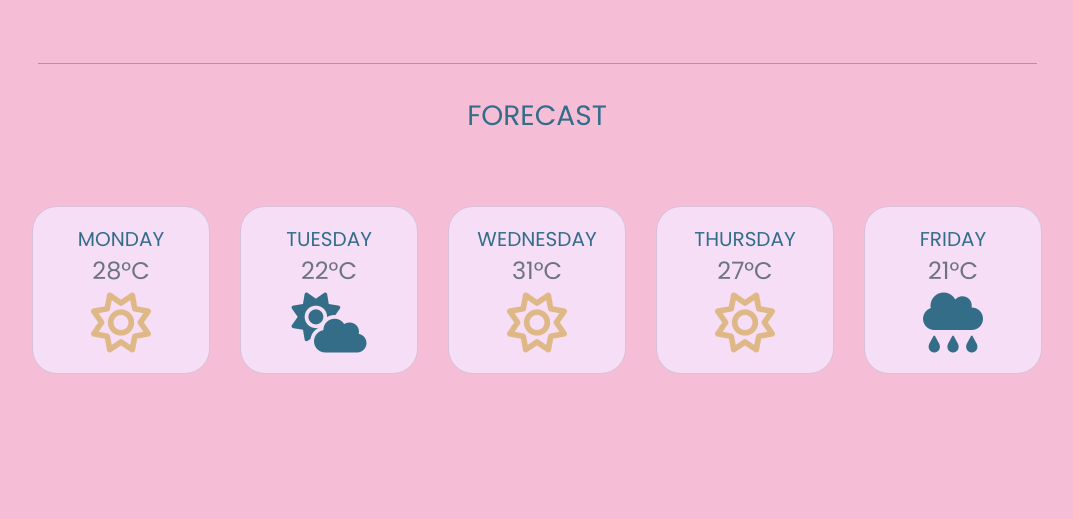
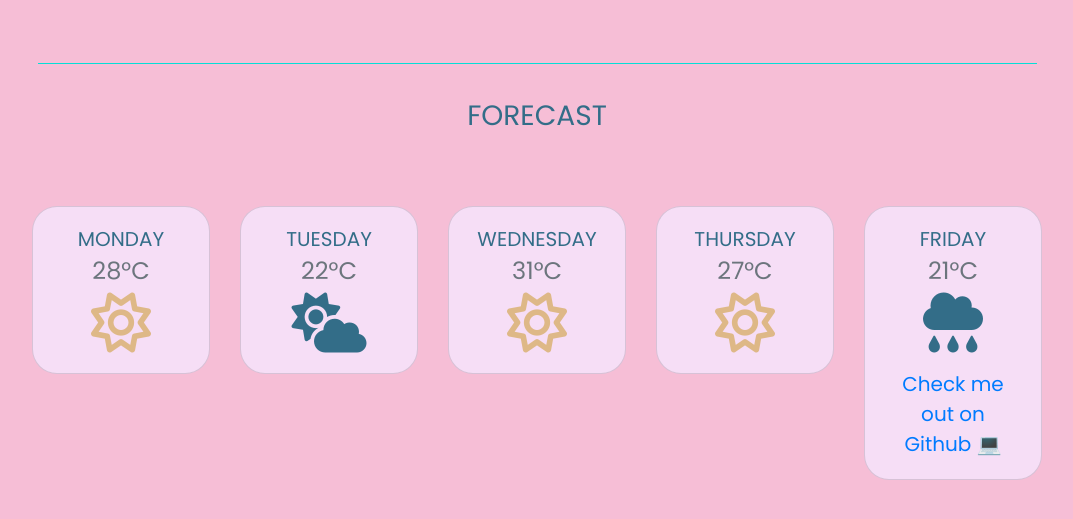
Before and after one commit to forthekellofit/WeatherAppWeek6Challenge, a plain HTML site: page index.html in a window 1280 px wide. Shown: the part 611-1130 px from the top of the page, without its empty margins (103-1176 px from the left). Before the commit the page ends 1035 px from the top, so only its background shows below. Drawn offline with nearby package versions, Linux system fonts and the light colour scheme.

Commit message:
Added link to Github

```diff
--- a/index.html
+++ b/index.html
@@ -126,6 +126,9 @@
               <p class="card-text">
                 <i class="fas fa-cloud-rain"></i>
               </p>
+              <a href="https://github.com/forthekellofit?tab=repositories"
+                >Check me out on Github 💻
+              </a>
             </div>
           </div>
         </div>
```
